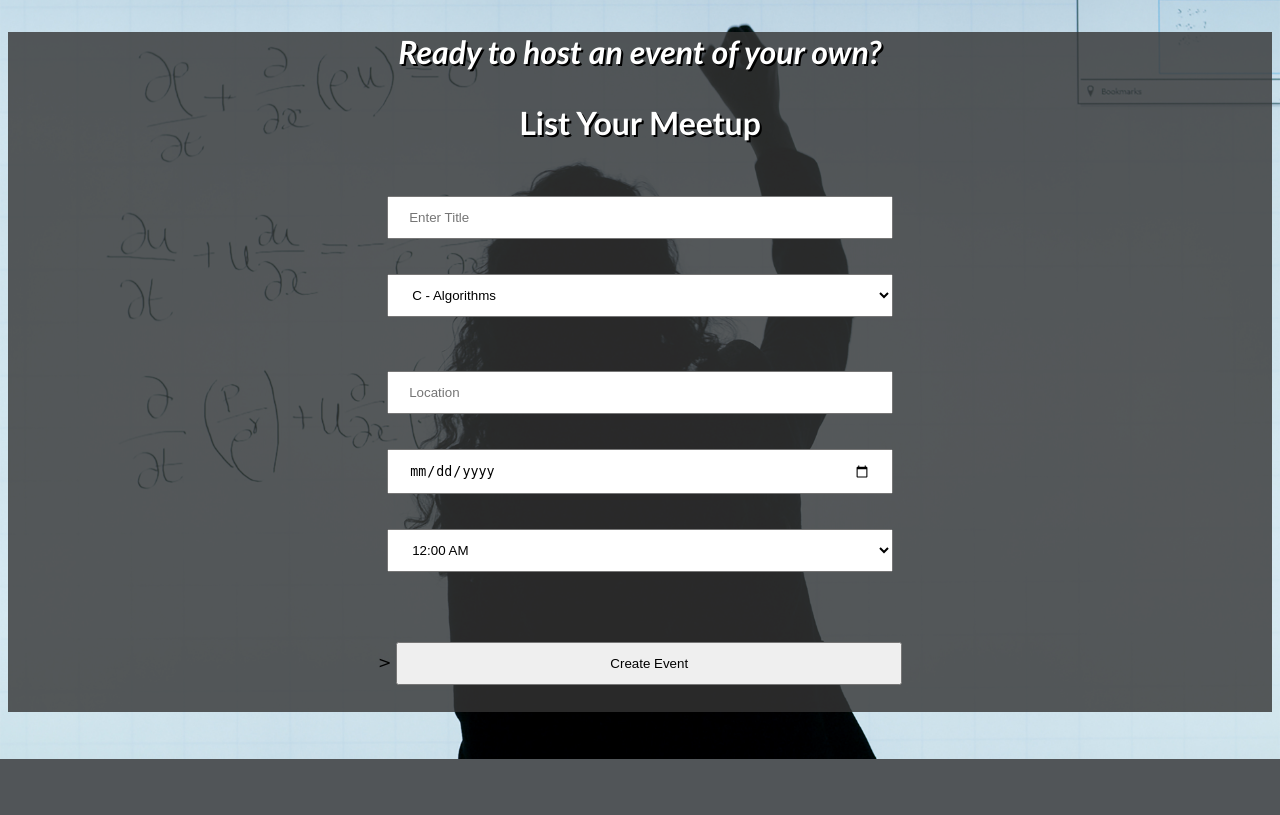
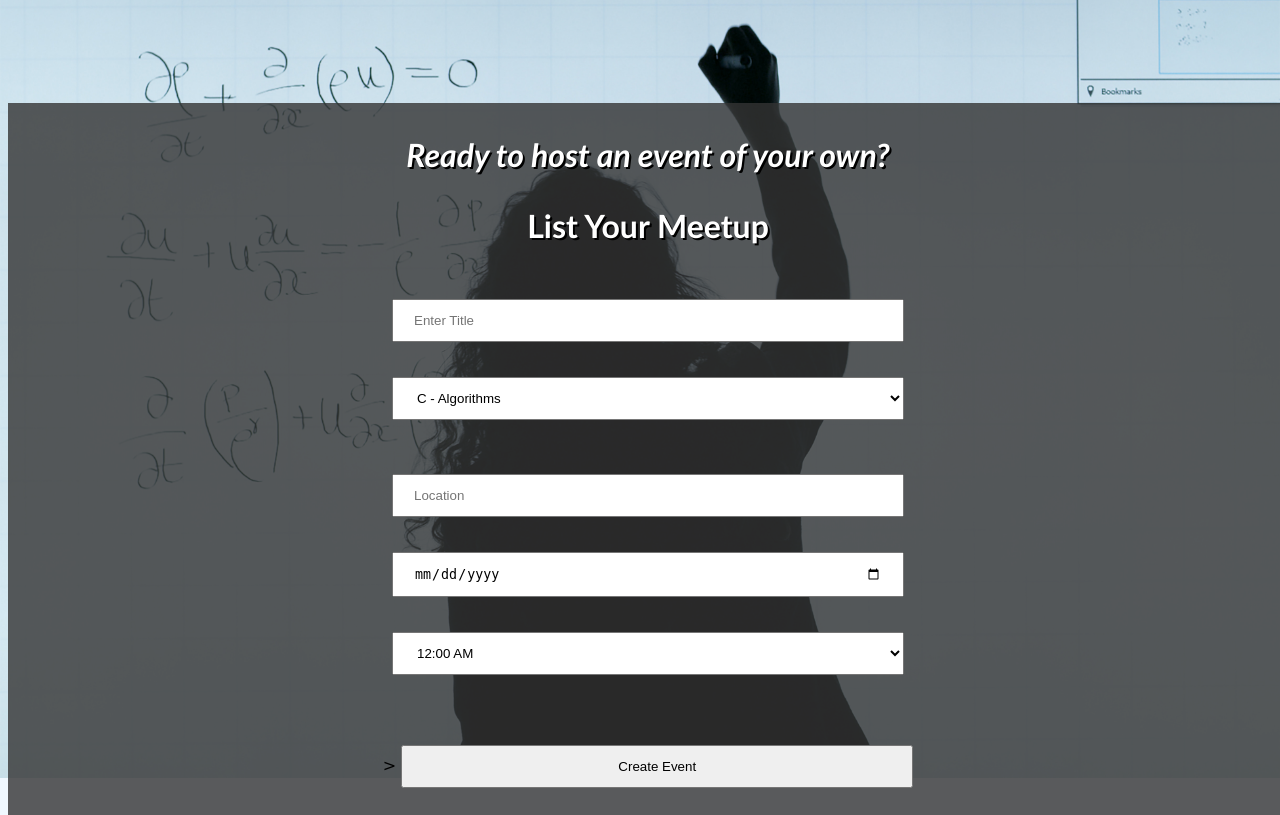
Before and after one commit to ZaQuarius15/collaborative_coding_phase_2, a Rails app: page /events/new in a window 1280 px wide. Shown: the part 57-872 px from the top of the page. Before the commit the page ends 816 px from the top, so only its background shows below. Run offline with Rails 7, Linux system fonts and the light colour scheme; the visitor is signed in with stand-in values (Sample User, id 1); data comes from the database, SQL or seed files in the repository; style sheets or scripts are compiled from the project's sources; parts of the project's set-up code (start-up, migrations or seed data) failed here and were passed over.

Commit message:
vertically centered new event form and added nav

```diff
--- a/app/views/events/new.html.erb
+++ b/app/views/events/new.html.erb
@@ -17,7 +17,7 @@
 
     </nav>
 
-<div class="form" style="background-color: rgba(52, 52, 52, 0.8)">
+<div class="form" style="background-color: rgba(52, 52, 52, 0.8); position: absolute; top: 20vh; width: 100vw">
 
 <h3 style="color:white;text-shadow: 2px 2px #000;"><em>Ready to host an event of your own?</em></h3>
 
```
